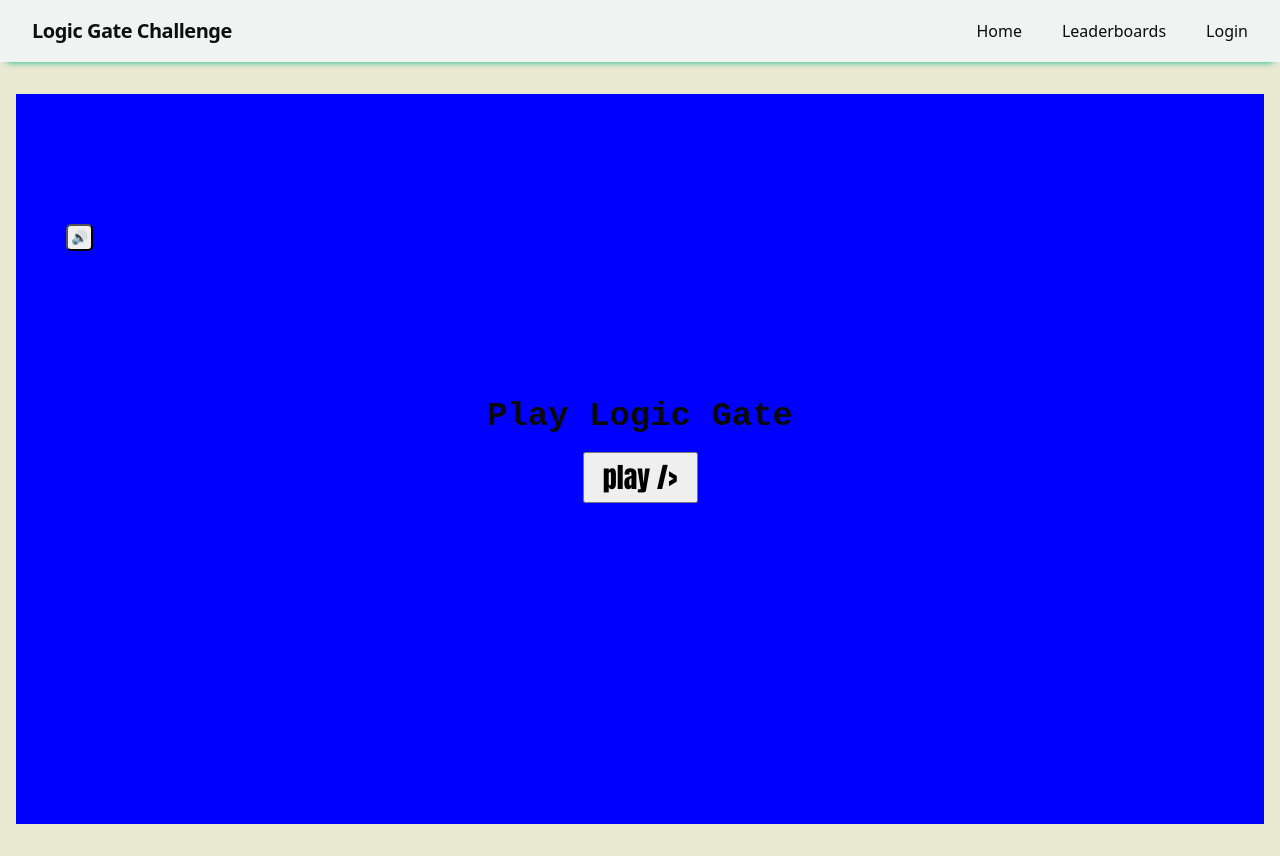
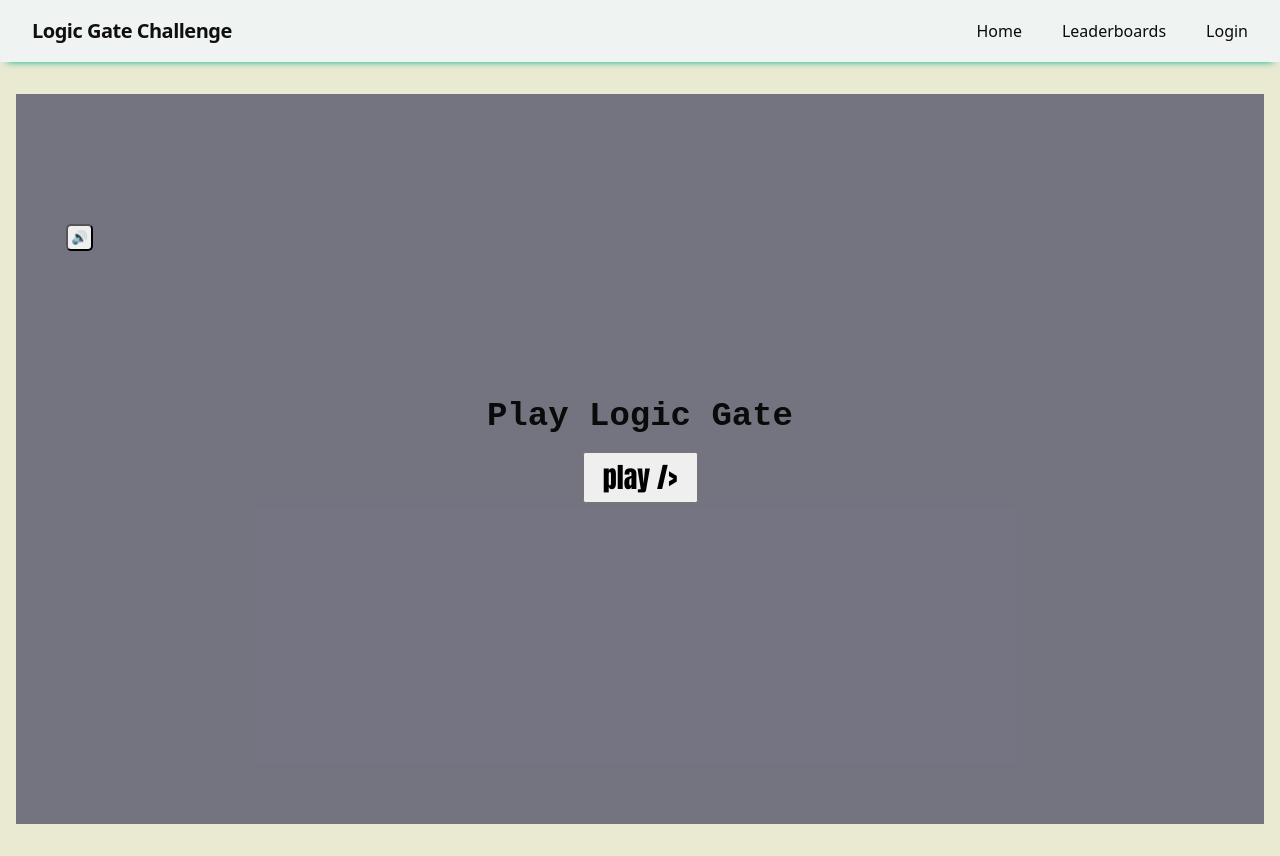
Before and after one commit to amcpc4k-maker/Logic-Gate-Simulator, a React (Vite) app: page / in a window 1280 px wide. Built offline with nearby package versions, Linux system fonts and the light colour scheme.

Commit message:
Update app.css

```diff
--- a/frontend/src/stylesheets/app.css
+++ b/frontend/src/stylesheets/app.css
@@ -90,7 +90,7 @@ body {
   justify-content: center;
   padding: 2rem;
   text-align: center;
-  background-color:  blue;
+  background-color:  #00003380;
   background-size: cover;
   background-position: center;
 
```
